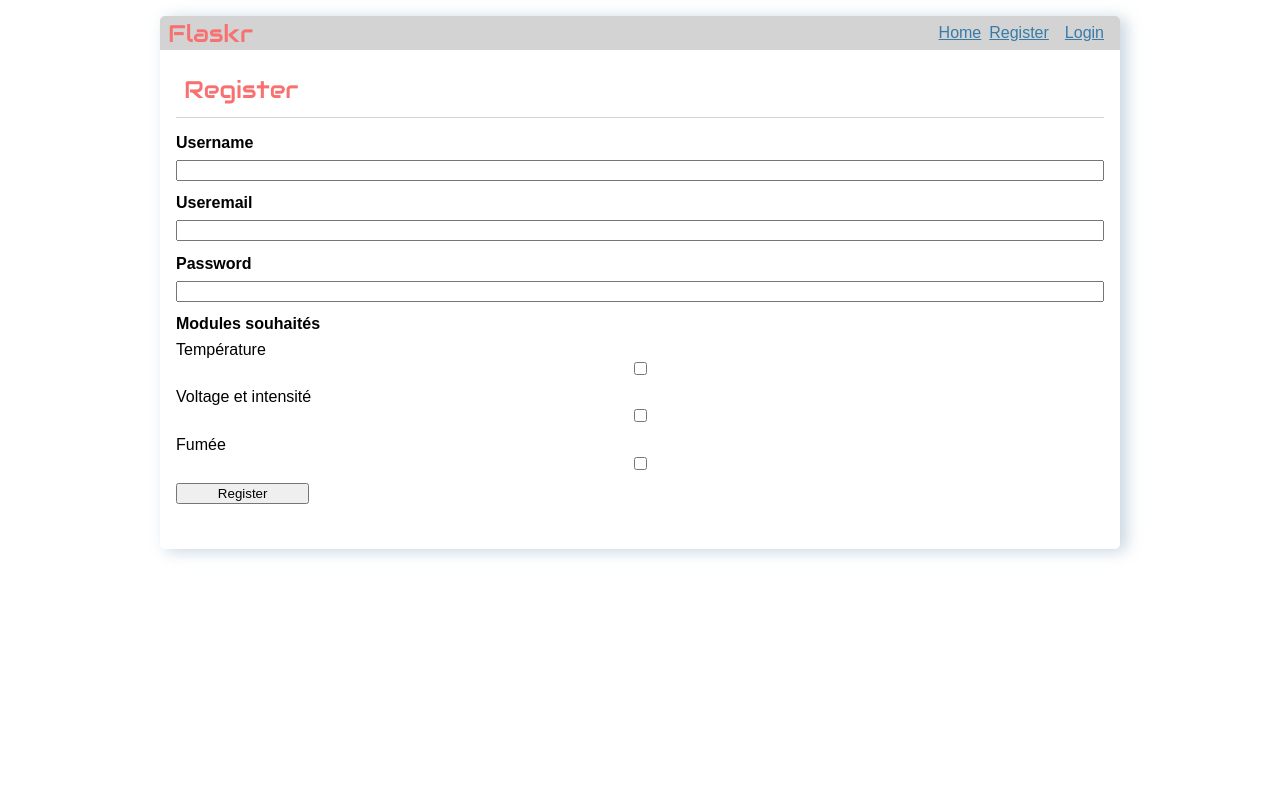
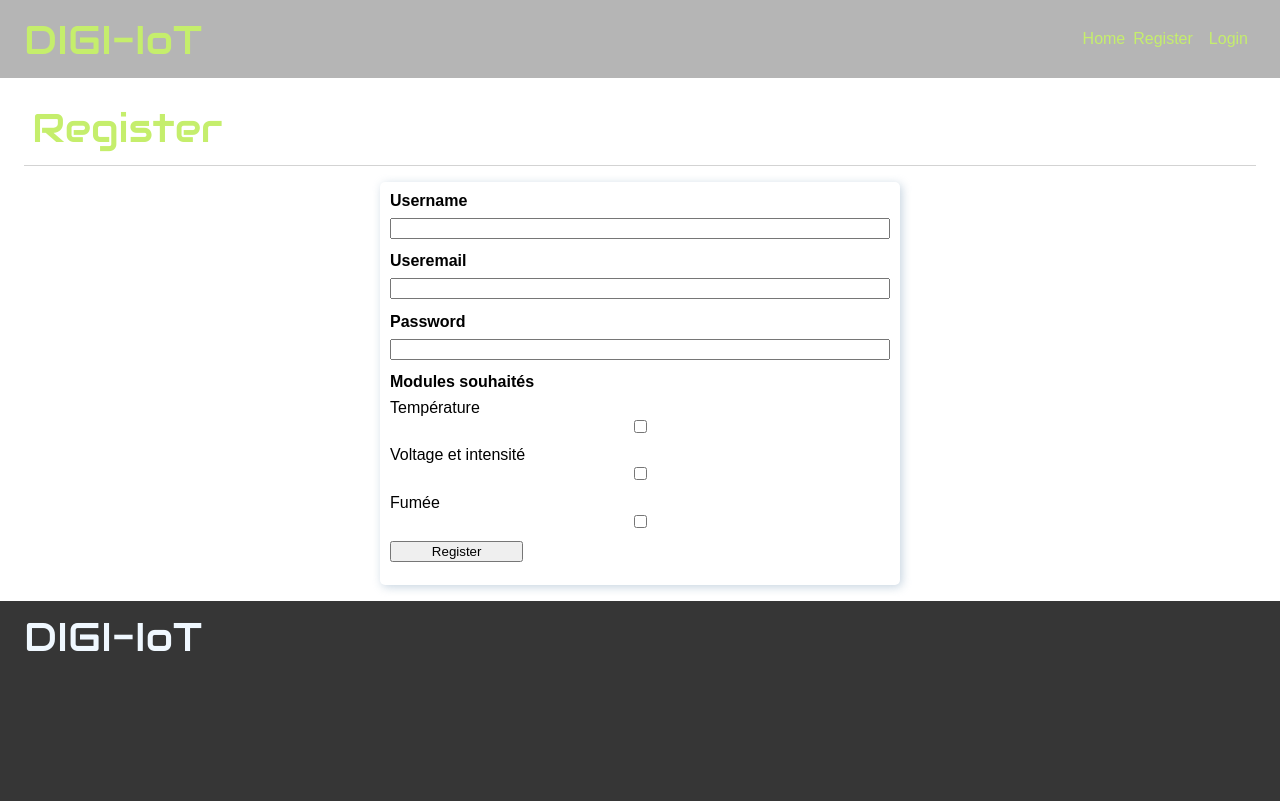
Before and after one commit to Hermann002/iotProject, a Flask app: page /auth/register in a window 1280 px wide. Before the commit the page ends 557 px from the top, so only its background shows below. Run offline with Flask 3, Linux system fonts and the light colour scheme; parts of the project's set-up code (start-up, migrations or seed data) failed here and were passed over; some libraries are stand-ins or nearby versions; some web fonts are replaced.

Commit message:
mise à jour du frontend

```diff
--- a/API/__init__.py
+++ b/API/__init__.py
@@ -33,8 +33,8 @@ def create_app(test_config = None):
             html.Header(
                 [
                     html.Div([
-                        html.A("Home", href=" http://192.168.100.19:5000", className='nav-item'),
-                        html.A("Stats", href=" http://192.168.100.19:5000/stats/", className='nav-item')]),
+                        html.A("Home", href=" http://127.0.0.1:5000", className='nav-item'),
+                        html.A("Stats", href=" http://127.0.0.1:5000/stats/", className='nav-item')]),
                     html.Nav([
                         html.Div(
                             className = "nav-items",
--- a/API/api.py
+++ b/API/api.py
@@ -4,7 +4,7 @@ from flask import (
 from werkzeug.exceptions import abort
 from .db import insertDB, findToken, Stats, get_db
 import datetime
-from psycopg2 import IntegrityError
+
 from psycopg2.extras import DictCursor
 import pdb
 
@@ -13,14 +13,17 @@ bp = Blueprint('api', __name__)
 @bp.before_app_request
 def fonction_a_executer():
     user_token = session.get('user_token')
+    print(user_token)
     global results
-    if not current_app.config.get('fonction_executée') and user_token:
+    if not current_app.config.get('fonction_execute') and user_token:
         try:
             results = Stats(user_token)
-        except:
-            print("error")
-        print("La fonction s'exécute une seule fois.")
-        current_app.config['fonction_executée'] = True
+            current_app.config['fonction_execute'] = True
+            print("La fonction s'exécute une seule fois.")
+        except Exception as e:
+            print(e)
+            results = {}
+
 
 @bp.route('/')
 def index():
@@ -45,7 +48,7 @@ def stats():
 @bp.route('/refresh/', methods=['GET', 'POST'])
 def refresh():
     if request.method == 'POST':
-        current_app.config['fonction_executée'] = False
+        current_app.config['fonction_execute'] = False
     return redirect(url_for('api.stats'))
 
 @bp.route('/settings/', methods = ['GET', 'POST'])
@@ -61,14 +64,20 @@ def settings():
                 'SELECT * FROM max_values WHERE token = %s', (token,)
             )
             user = exc.fetchone()
+
+            temp_max = user['temp_max']
+            hum_max = user['hum_max']
+            volt_max = user['volt_max']
+            int_max = user['int_max']
+            smoke_max = user['smoke_max']
         except Exception as e:
+            temp_max = 0
+            hum_max = 0
+            volt_max = 0
+            int_max = 0
+            smoke_max = 0
             print(e)
 
-        temp_max = user['temp_max']
-        hum_max = user['hum_max']
-        volt_max = user['volt_max']
-        int_max = user['int_max']
-        smoke_max = user['smoke_max']
 
         if g.user['temp_hum']:
             temp_max = request.form['temp_max']
@@ -95,8 +104,6 @@ def settings():
             except:
                 print(e)
                 error = 'Something went wrong !'
-                flash(error)
-                return render_template('blog/settings.html')
 
         else:
             try:
@@ -113,8 +120,8 @@ def settings():
             except Exception as e:
                 print(e)
                 error = 'Something went wrong !'
-                flash(error)
-                return render_template('blog/settings.html')
+        flash(error)
+    return render_template('blog/settings.html')
 
 @bp.route('/add_message/', methods=['GET', 'POST'])
 def add_message():
--- a/API/db.py
+++ b/API/db.py
@@ -70,11 +70,11 @@ import pandas as pd
 
 def connect():
 
-    #uri = "mongodb+srv://Hermann:5e9V25ZsSHXdeZl3@cluster0.zjliq0a.mongodb.net/?retryWrites=true&w=majority"
-    uri = "mongodb://localhost:27017/"
+    uri = "mongodb+srv://Hermann:5e9V25ZsSHXdeZl3@cluster0.zjliq0a.mongodb.net/?retryWrites=true&w=majority"
+    # uri = "mongodb://localhost:27017/"
     # Create a new client and connect to the server
 
-    client = MongoClient(uri) #tlsCAFile = certifi.where())
+    client = MongoClient(uri, tlsCAFile = certifi.where())
     mydb = client["iot_database"]
     mycol = mydb["capteur"]
 
--- a/API/static/style.css
+++ b/API/static/style.css
@@ -1,25 +1,31 @@
 html{
     font-family: 'Hind Madurai', sans-serif;
     background: #fff;
-    padding: 1rem;
+    /*padding: 1rem; */
 }
 body{
-    max-width: 960px;
+    /*max-width: 960px;*/
     margin: 0 auto;
     background: white;
-    box-shadow: rgba(136, 165, 191, 0.48) 6px 2px 16px 0px, rgba(255, 255, 255, 0.8) -6px -2px 16px 0px;
+    /*box-shadow: rgba(136, 165, 191, 0.48) 6px 2px 10px 0px, rgba(255, 255, 255, 0.8) -6px -2px 10px 0px;*/
     border-radius: 5px;
 }
 
 h1{
     font-family: "Audiowide", sans-serif !important;
-    color: rgb(247, 113, 113);
+    color: rgb(197, 238, 108);
     font-weight: lighter;
     margin: 1rem 0;
+    font-size: 40px;
 }
 
 a{
-    color: #377ba8;
+    color: rgb(197, 238, 108);
+    text-decoration: none;
+}
+
+a:hover{
+    text-decoration: underline;
 }
 
 hr{
@@ -28,11 +34,11 @@ hr{
 }
 
 nav{
-    background: lightgray;
+    background: rgb(181, 181, 181);
     display: flex;
     align-items: center;
-    padding: 0 0.5rem;
-    border-radius: 5px 5px 0 0;
+    padding: 0 1.5rem;
+    height: 78px;
 }
 
 nav h1{
@@ -56,7 +62,7 @@ nav ul li a, nav ul li span, header{
     padding: 0.5rem;
 }
 .content{
-    padding: 0 1rem 1rem;
+    padding: 0 1.5rem;
 }
 
 .content > header{
@@ -77,37 +83,20 @@ nav ul li a, nav ul li span, header{
     border: 1px solid #a83737;
 }
 
-.post > header {
-    display: flex;
-    align-items: flex-end;
-    font-size: 0.85em;
-}
-.post > header > div:first-of-type{
-    flex: auto;
-}
-
-.post > header h1{
-    font-size: 1.5em;
-    margin-bottom: 0;
-}
-
-.post .about{
-    color: slategray;
-    font-style: italic;
-}
-
-.post .body{
-    white-space: pre-line;
-}
-
 .content:last-child{
     margin-bottom: 0;
 }
 
 .content .form-login{
-    margin: 1em 0;
+    margin: 1em auto;
+    max-width: 500px;
+    height: auto;
     display: flex;
     flex-direction: column;
+    padding: 10px;
+    border-radius: 5px;
+    transition: 0.5s;
+    box-shadow: rgba(136, 165, 191, 0.48) 2px 2px 10px 0px, rgba(255, 255, 255, 0.8) -2px -2px 10px 0px;
 }
 
 .content label{
@@ -143,14 +132,19 @@ input[type=submit]{
 .btn{
     margin-bottom: 5px !important;
     border: none;
-    background-color:  rgb(255, 190, 190);
+    background-color:  rgb(197, 238, 108);
     border-radius: 3px;
-    box-shadow: rgba(136, 165, 191, 0.48) 6px 2px 16px 0px, rgba(255, 255, 255, 0.8) -6px -2px 16px 0px;
+    box-shadow: rgba(136, 165, 191, 0.48) 2px 2px 10px 0px, rgba(255, 255, 255, 0.8) -2px -2px 10px 0px;
     cursor: pointer;
     padding: 5px;
     font-size: 14px;
     font-weight: bold;
-    color: #595959;
+    color: #2f2f2f;
+    transition: all 0.3s ease;
+}
+
+.btn:hover{
+    transform: scale(0.9);
 }
 
 .cubes{
@@ -170,7 +164,7 @@ input[type=submit]{
     padding-top: 5px;
     margin: 5px;
     border-radius: 5px;
-    box-shadow: rgba(136, 165, 191, 0.48) 6px 2px 16px 0px, rgba(255, 255, 255, 0.8) -6px -2px 16px 0px;
+    box-shadow: rgba(136, 165, 191, 0.48) 2px 2px 10px 0px, rgba(255, 255, 255, 0.8) -2px -2px 10px 0px;
     height: auto;
     width: 25%;
     text-align: center;
@@ -178,6 +172,7 @@ input[type=submit]{
 
 h2{
     text-align: center;
+    color: rgb(197, 238, 108);
 }
 
 .action{
@@ -195,10 +190,11 @@ h2{
     flex-direction: column;
     align-items: flex-start;
     margin: 8px auto;
-    width: 50%;
+    min-width: 30%;
+    max-width: 400px;
     height: auto;
     border-radius: 5px;
-    box-shadow: rgba(136, 165, 191, 0.48) 6px 2px 16px 0px, rgba(255, 255, 255, 0.8) -6px -2px 16px 0px;
+    box-shadow: rgba(136, 165, 191, 0.48) 2px 2px 10px 0px, rgba(255, 255, 255, 0.8) -2px -2px 10px 0px;
     padding: 10px;
     transition: 0.5s;
 }
@@ -212,3 +208,79 @@ h2{
 .form-settings input[type='submit']{
     align-self: flex-end;
 }
+
+footer{
+    /* position: absolute;
+    bottom: 0;
+    right: 0;
+    left: 0; */
+    background-color: #363636;
+    align-self: flex-end;
+    height: 200px;
+}
+footer > h1{
+    color: aliceblue;
+    padding: 10px 1.5rem;
+}
+
+.home-element{
+    display: flex;
+    justify-content: space-between;
+    align-items: center;
+    margin: 10px;
+    flex-wrap: wrap;
+}
+
+.home-title{
+    font-size: 50px;
+    max-width: 700px;
+    color: #4b4b4b;
+}
+.home-text{
+    max-width: 660px;
+    color: #4b4b4b;
+}
+
+#btn-setting{
+    margin-bottom: 5px !important;
+    border: none;
+    background-color:  rgb(197, 238, 108);
+    border-radius: 3px;
+    box-shadow: rgba(136, 165, 191, 0.48) 2px 2px 10px 0px, rgba(255, 255, 255, 0.8) -2px -2px 10px 0px;
+    cursor: pointer;
+    padding: 5px;
+    font-size: 14px;
+    font-weight: bold;
+    color: #2f2f2f;
+}
+
+/* .jauge {
+    width: 200px;
+    height: 20px;
+    background-color: #e0e0e0;
+    border-radius: 10px;
+    position: relative;
+  }
+
+  .barre {
+    height: 100%;
+    width: 0;
+    background-color: green;
+    border-radius: 10px;
+    transition: width 0.5s ease;
+  }
+
+  .valeur {
+    position: absolute;
+    top: 50%;
+    left: 50%;
+    transform: translate(-50%, -50%);
+  }
+
+  .jauge.error .barre {
+    background-color: red;
+  }
+
+  .jauge.warning .barre {
+    background-color: orange;
+  } */
--- a/API/templates/base.html
+++ b/API/templates/base.html
@@ -11,7 +11,7 @@
 </head>
 <body>
     <nav>
-        <h1>Flaskr</h1>
+        <h1>DIGI-IoT</h1>
         <a href="{{ url_for('api.index') }}">Home</a>
         <ul>
             {% if g.user %}
@@ -34,5 +34,8 @@
         {% endfor %}
         {% block content %} {% endblock %}
     </section>
+    <footer>
+        <h1>DIGI-IoT</h1>
+    </footer>
 </body>
 </html>
--- a/API/templates/blog/index.html
+++ b/API/templates/blog/index.html
@@ -13,5 +13,9 @@
 
 
 {% block content %}
-
+<div class="home-element">
+  <h3 class="home-title">The platform that revolutionizes the use of energy</h3>
+  <img src="https://www.energycap.com/wp-content/uploads/2022/06/homepage_animation4_220906.gif" width="500px" alt="">
+  <p class="home-text">Our energy and sustainability management software gives you instant access to actionable data you can rely on to better manage resource consumption, reduce your carbon footprint and achieve massive cost savings.</p>
+</div>
 {% endblock %}
--- a/API/templates/blog/settings.html
+++ b/API/templates/blog/settings.html
@@ -25,6 +25,6 @@
                 <input type="number" name="smoke_max" id="smoke" required>
             </label>
         {% endif %}
-        <input type="submit" value="Soumettre">
+        <input id="btn-setting" type="submit" value="Soumettre">
     </form>
 {% endblock %}
```
Also changed, not shown: API/templates/blog/create.html (deleted, +0 -15 lines), API/templates/blog/stats.html (+6 -6 lines), API/templates/blog/update.html (deleted, +0 -20 lines).
